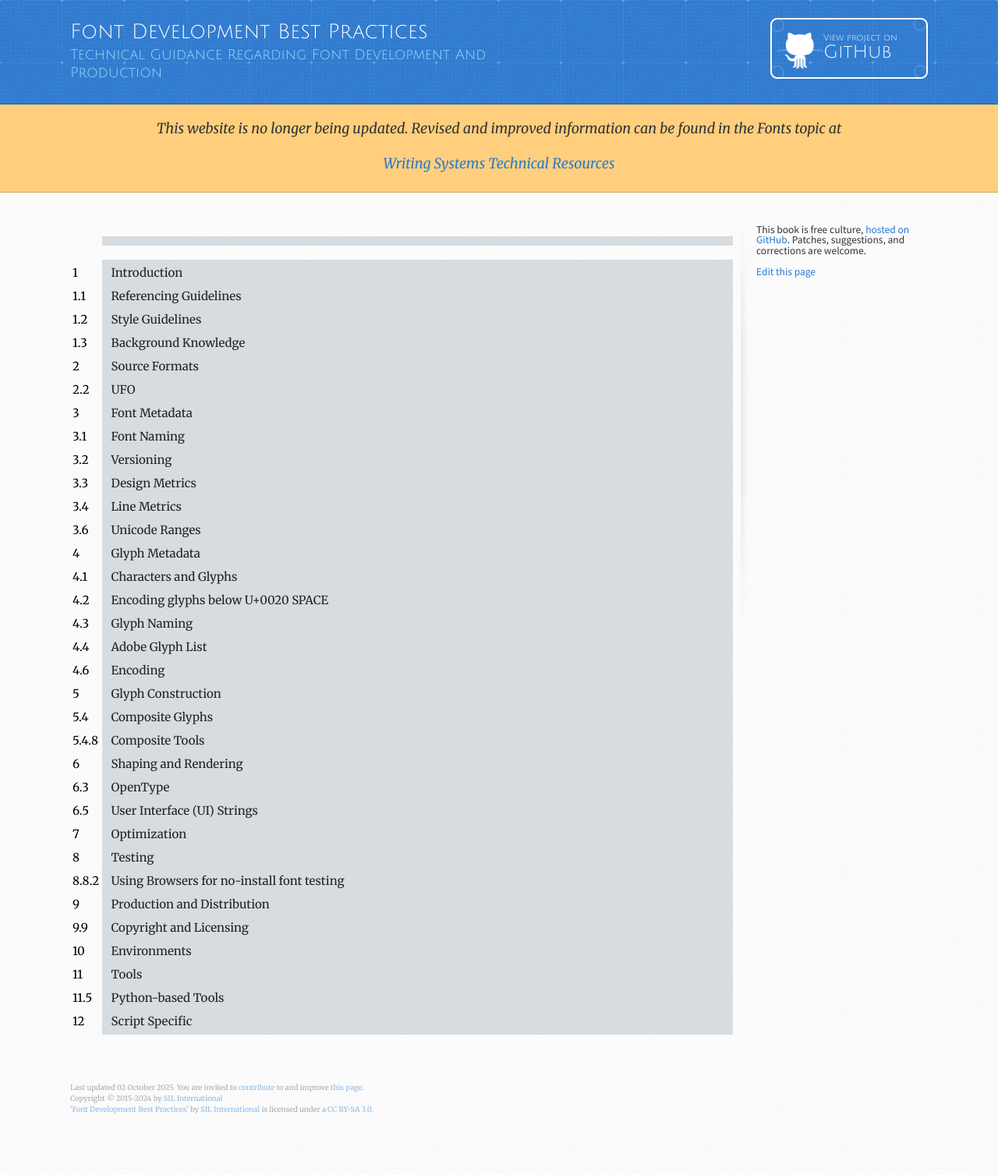
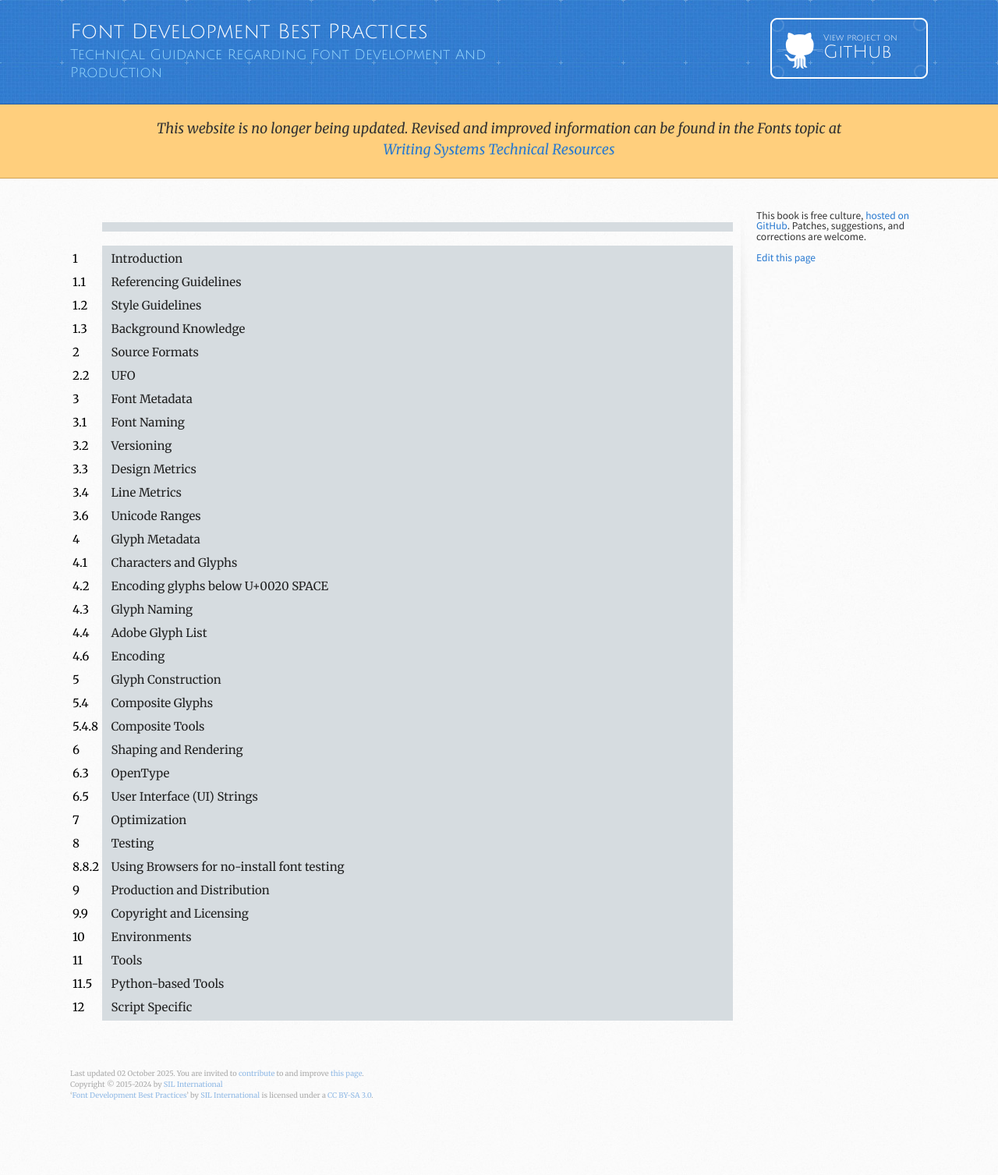
Before and after one commit to silnrsi/FDBP, a Jekyll site: the page built from en-US/index.md, in a window 1280 px wide. Shown: the whole page at 78% size. Built offline with Jekyll 4.4.1, drawn with Linux system fonts in a browser that asks for light colours.

Commit message:
Improve notice

```diff
--- a/_includes/notice.html
+++ b/_includes/notice.html
@@ -1,6 +1,6 @@
 <header class="notice">
   <div class="inner">
-    <p>This website is no longer being updated. Revised and improved information can be found in the Fonts topic at</p>
-    <p><a href="https://writingsystems.info" target="_blank">Writing Systems Technical Resources</a></p>
+    <p>This website is no longer being updated. Revised and improved information can be found in the Fonts topic at<br>
+    <a href="https://writingsystems.info" target="_blank">Writing Systems Technical Resources</a></p>
   </div>
 </header>
```
